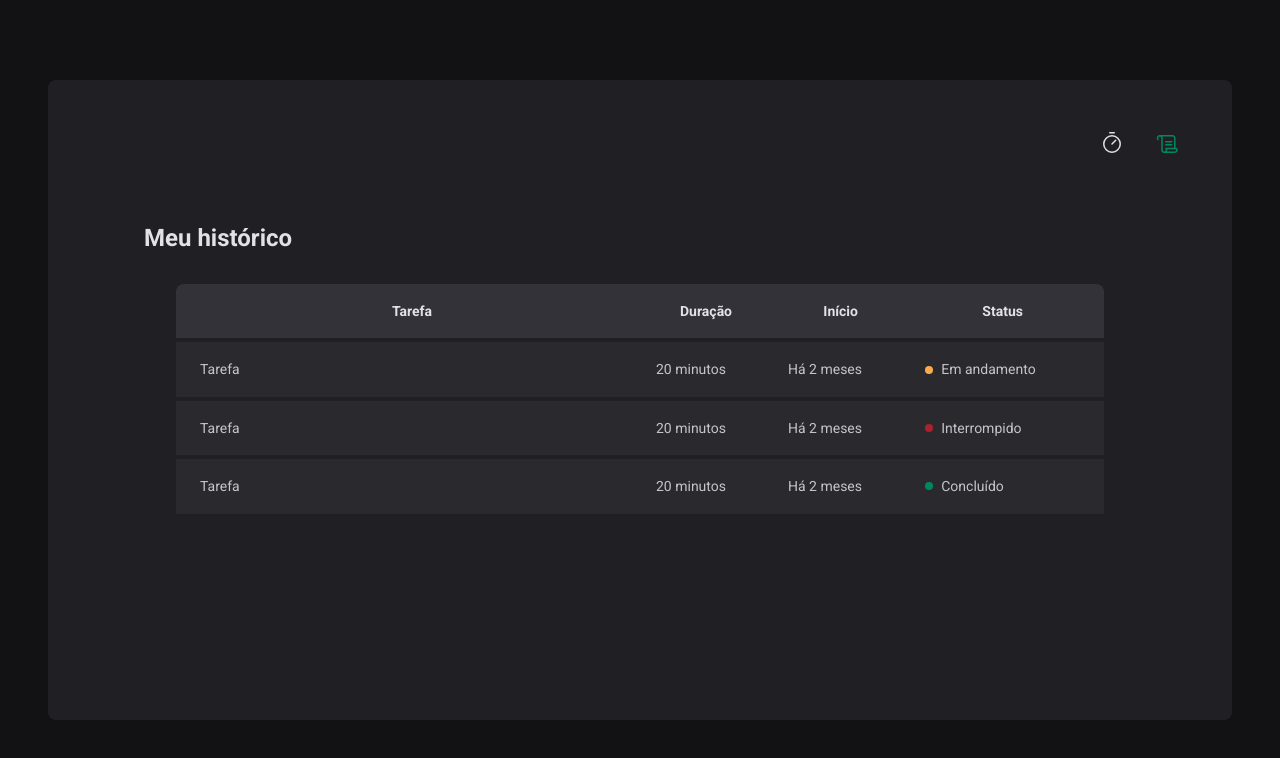
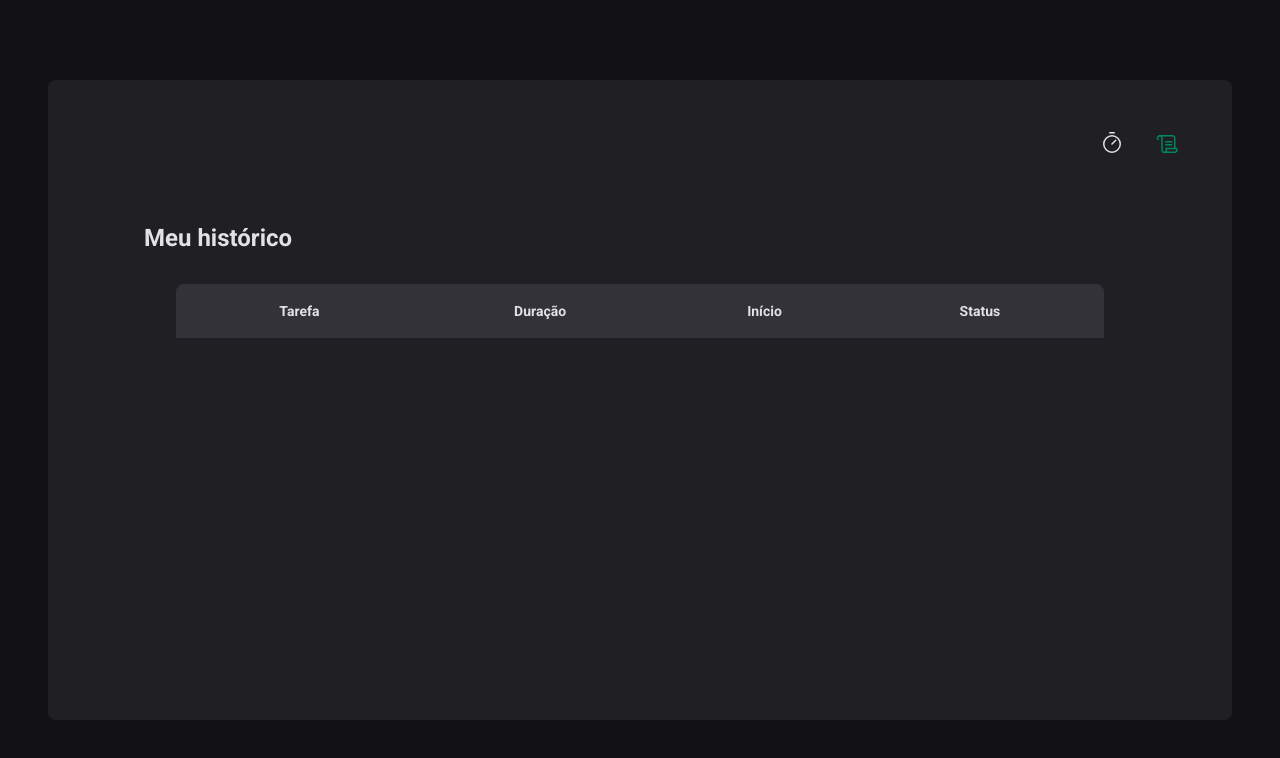
Before and after one commit to PedroPauloBrCalazans/timer, a React (Vite) app: page /history in a window 1280 px wide. Shown: the top 758 px of the page. Built offline with nearby package versions, Linux system fonts and the light colour scheme.

Commit message:
feat: reset no formulário + listagem de histórico + formatação da data.

```diff
--- a/src/contexts/CyclesContext.tsx
+++ b/src/contexts/CyclesContext.tsx
@@ -69,8 +69,6 @@
     setCycles((state) => [...state, newCycle]);
     setActiveCycleId(id);
     setAmountSecondsPassed(0);
-
-    // reset();
   }
 
   function interruptCurrentCycle() {
--- a/src/pages/History/index.tsx
+++ b/src/pages/History/index.tsx
@@ -1,6 +1,8 @@
 import { useContext } from "react";
 import { HistoryContainer, HistoryList, Status } from "./styles";
 import { CyclesContext } from "../../contexts/CyclesContext";
+import { formatDistanceToNow } from "date-fns";
+import ptBR from "date-fns/locale/pt-BR";
 
 export function History() {
   const { cycles } = useContext(CyclesContext);
@@ -20,30 +22,33 @@
             </tr>
           </thead>
           <tbody>
-            <tr>
-              <td>Tarefa</td>
-              <td>20 minutos</td>
-              <td>Há 2 meses</td>
-              <td>
-                <Status statusColor="yellow">Em andamento</Status>
-              </td>
-            </tr>
-            <tr>
-              <td>Tarefa</td>
-              <td>20 minutos</td>
-              <td>Há 2 meses</td>
-              <td>
-                <Status statusColor="red">Interrompido</Status>
-              </td>
-            </tr>
-            <tr>
-              <td>Tarefa</td>
-              <td>20 minutos</td>
-              <td>Há 2 meses</td>
-              <td>
-                <Status statusColor="green">Concluído</Status>
-              </td>
-            </tr>
+            {cycles.map((cycle) => {
+              return (
+                <tr key={cycle.id}>
+                  <td>{cycle.task}</td>
+                  <td>{cycle.minutesAmount} minutos</td>
+                  <td>
+                    {formatDistanceToNow(cycle.startDate, {
+                      addSuffix: true,
+                      locale: ptBR,
+                    })}
+                  </td>
+                  <td>
+                    {cycle.finishedDate && (
+                      <Status statusColor="green">Concluído</Status>
+                    )}
+
+                    {cycle.interruptedDate && (
+                      <Status statusColor="red">Interrompido</Status>
+                    )}
+
+                    {!cycle.finishedDate && !cycle.interruptedDate && (
+                      <Status statusColor="yellow">Em andamento</Status>
+                    )}
+                  </td>
+                </tr>
+              );
+            })}
           </tbody>
         </table>
       </HistoryList>
--- a/src/pages/Home/index.tsx
+++ b/src/pages/Home/index.tsx
@@ -39,12 +39,17 @@
 
   const { handleSubmit, watch, reset } = newCycleForm;
 
+  function handleCreateNewCycle(data: NewCycleFormData) {
+    createNewCycle(data);
+    reset();
+  }
+
   const task = watch("task");
   const isSubmitDisabled = !task;
 
   return (
     <HomeContainer>
-      <form onSubmit={handleSubmit(createNewCycle)}>
+      <form onSubmit={handleSubmit(handleCreateNewCycle)}>
         <FormProvider {...newCycleForm}>
           <NewCycleForm />
         </FormProvider>
```
